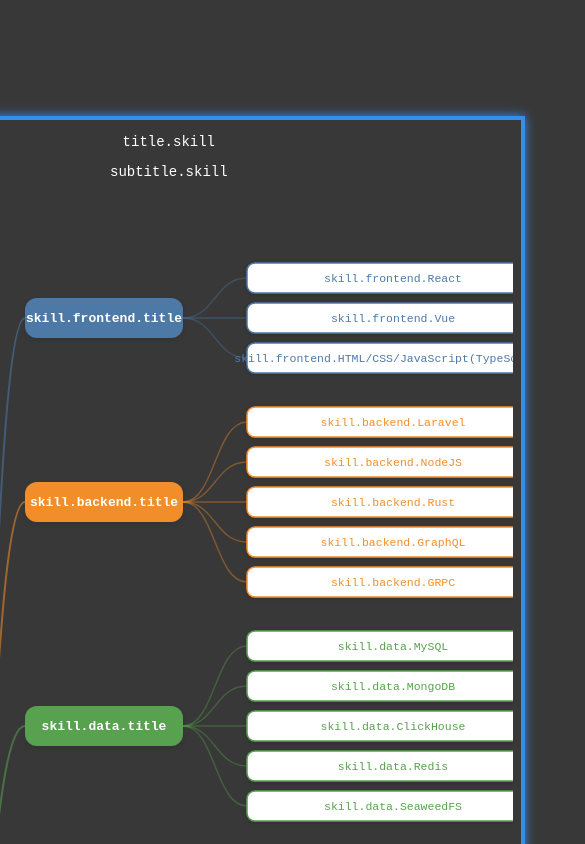
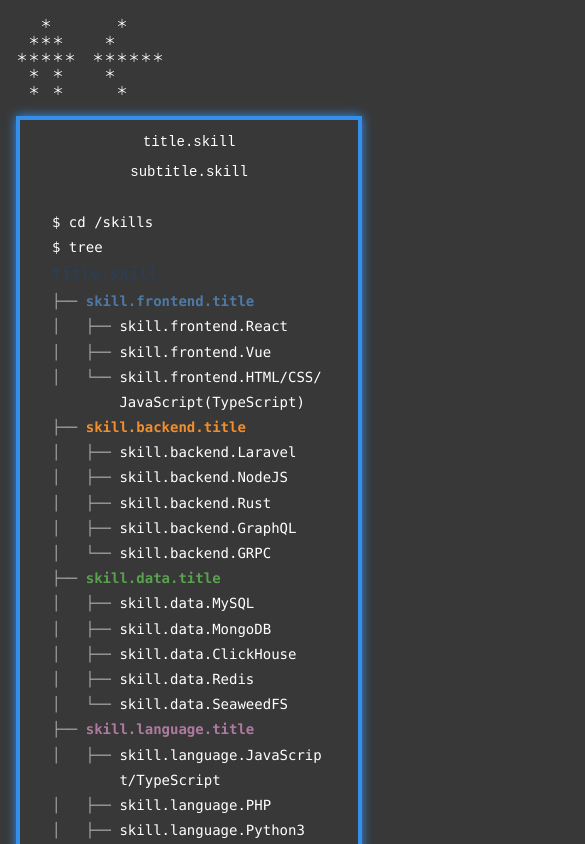
Before and after one commit to lili668668/old-website-2025, a Vue app: page /1/skill in a window 390 px wide. Shown: the top 844 px of the page, 585 px wide, since content can reach past the window. Built offline with nearby package versions, Linux system fonts and the light colour scheme.

Commit message:
fix: add mobile way for skill page

```diff
--- a/src/views/SkillView.vue
+++ b/src/views/SkillView.vue
@@ -4,6 +4,28 @@
       <p :class="$style.title">{{ t('title.skill') }}</p>
       <p :class="$style.subtitle">{{ t('subtitle.skill') }}</p>
     </div>
+    <!-- Mobile tree view (< 930px) -->
+    <div :class="$style.treeView">
+      <div :class="$style.treeItem">
+        $ cd /skills
+        <br />
+        $ tree
+      </div>
+      <div :class="$style.treeLine">
+        <span :class="$style.treeRoot">{{ t('title.skill') }}</span>
+      </div>
+      <template v-for="(group, gi) in skillGroups" :key="`tv-g-${gi}`">
+        <div :class="$style.treeLine">
+          <span :class="$style.treeChar">{{ gi === skillGroups.length - 1 ? '└── ' : '├── ' }}</span>
+          <span :class="$style.treeCat" :style="{ color: COLORS[gi] }">{{ t(`skill.${group.key}.title`) }}</span>
+        </div>
+        <div v-for="(item, ii) in group.items" :key="`tv-i-${gi}-${ii}`" :class="$style.treeLine">
+          <span :class="$style.treeChar">{{ gi === skillGroups.length - 1 ? '    ' : '│   ' }}{{ ii === group.items.length - 1 ? '└── ' : '├── ' }}</span>
+          <span :class="$style.treeItem">{{ t(`skill.${group.key}.${item}`) }}</span>
+        </div>
+      </template>
+    </div>
+
     <div :class="$style.mapWrapper">
       <svg
         :width="SVG_W"
@@ -210,6 +232,44 @@
   width: 100%;
 }
 
+.treeView {
+  display: none;
+  font-family: 'Menlo', 'Monaco', 'Courier New', monospace;
+  font-size: 14px;
+  line-height: 1.8;
+  padding: 16px 24px 48px;
+  width: 100%;
+  box-sizing: border-box;
+}
+
+.treeLine {
+  display: flex;
+  align-items: baseline;
+}
+
+.treeRoot {
+  font-weight: bold;
+  font-size: 16px;
+  color: #2c3e50;
+}
+
+.treeChar {
+  color: #aaa;
+  flex-shrink: 0;
+  white-space: pre;
+}
+
+.treeCat {
+  font-weight: 600;
+  overflow-wrap: anywhere;
+}
+
+.treeItem {
+  color: var(--text-color);
+  overflow-wrap: anywhere;
+  text-align: left;
+}
+
 .mapWrapper {
   width: 100%;
   overflow-x: auto;
@@ -220,4 +280,14 @@
   display: block;
   margin: 0 auto;
 }
+
+@media (max-width: 930px) {
+  .mapWrapper {
+    display: none;
+  }
+
+  .treeView {
+    display: block;
+  }
+}
 </style>
```
